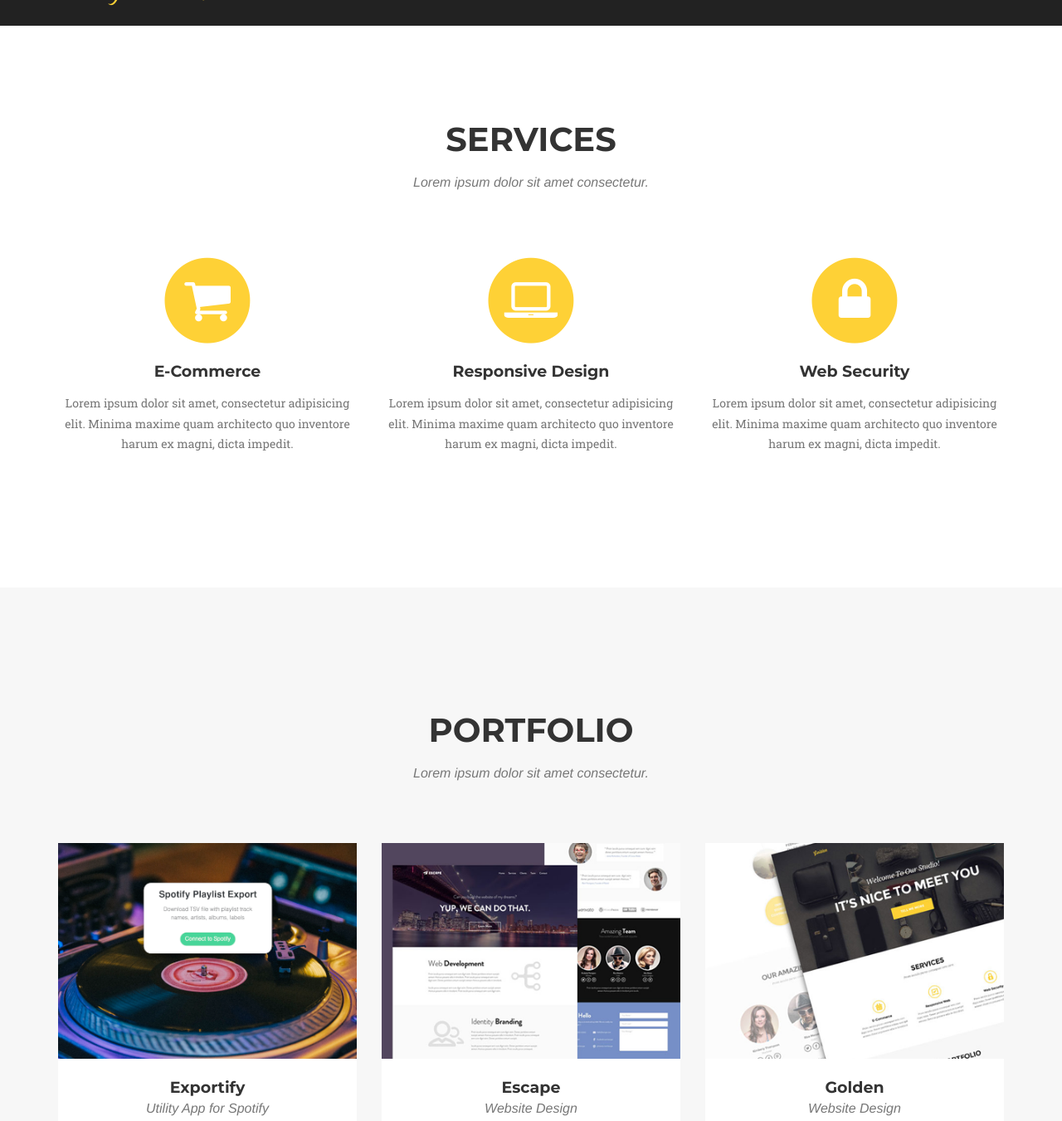
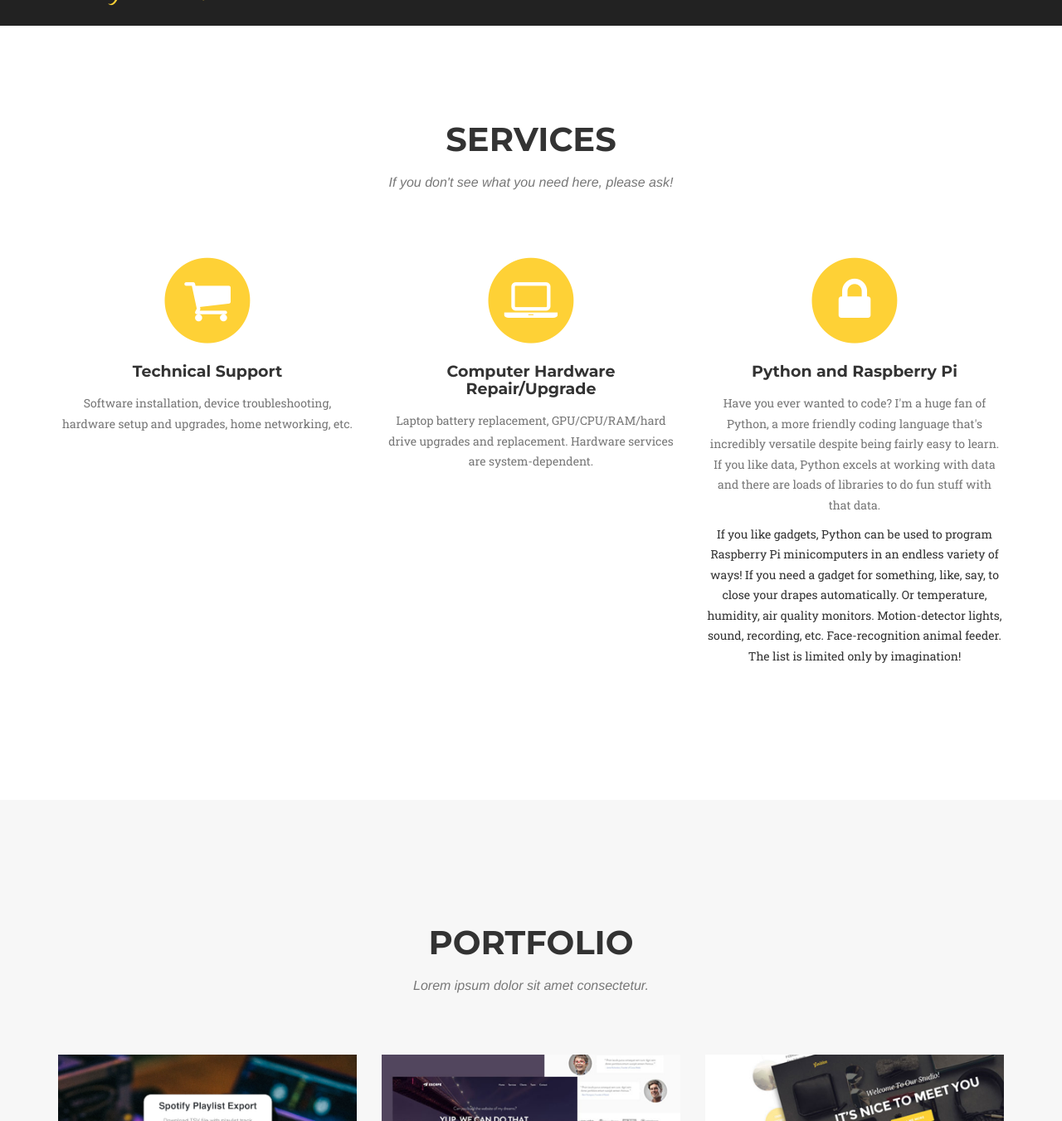
Before and after one commit to joan0fsnark/friendly-it, a Jekyll site: the page built from index.html, in a window 1280 px wide and 1400 px high, scrolled down 713 px, cut to the strip 49-1400 px from the top of the window. Shown: the whole strip at 83% size. Built offline with Jekyll 4.4.1, drawn with Linux system fonts in a browser that asks for light colours; some web fonts are replaced.

Commit message:
Update services.html

```diff
--- a/_includes/services.html
+++ b/_includes/services.html
@@ -4,7 +4,7 @@
             <div class="row">
                 <div class="col-lg-12 text-center">
                     <h2 class="section-heading">Services</h2>
-                    <h3 class="section-subheading text-muted">Lorem ipsum dolor sit amet consectetur.</h3>
+                    <h3 class="section-subheading text-muted">If you don't see what you need here, please ask!</h3>
                 </div>
             </div>
             <div class="row text-center">
@@ -13,24 +13,26 @@
                         <i class="fa fa-circle fa-stack-2x text-primary"></i>
                         <i class="fa fa-shopping-cart fa-stack-1x fa-inverse"></i>
                     </span>
-                    <h4 class="service-heading">E-Commerce</h4>
-                    <p class="text-muted">Lorem ipsum dolor sit amet, consectetur adipisicing elit. Minima maxime quam architecto quo inventore harum ex magni, dicta impedit.</p>
+                    <h4 class="service-heading">Technical Support</h4>
+                    <p class="text-muted">Software installation, device troubleshooting, hardware setup and upgrades, home networking, etc.</p>
                 </div>
                 <div class="col-md-4">
                     <span class="fa-stack fa-4x">
                         <i class="fa fa-circle fa-stack-2x text-primary"></i>
                         <i class="fa fa-laptop fa-stack-1x fa-inverse"></i>
                     </span>
-                    <h4 class="service-heading">Responsive Design</h4>
-                    <p class="text-muted">Lorem ipsum dolor sit amet, consectetur adipisicing elit. Minima maxime quam architecto quo inventore harum ex magni, dicta impedit.</p>
+                    <h4 class="service-heading">Computer Hardware Repair/Upgrade</h4>
+                    <p class="text-muted">Laptop battery replacement, GPU/CPU/RAM/hard drive upgrades and replacement. Hardware services are system-dependent.</p>
                 </div>
                 <div class="col-md-4">
                     <span class="fa-stack fa-4x">
                         <i class="fa fa-circle fa-stack-2x text-primary"></i>
                         <i class="fa fa-lock fa-stack-1x fa-inverse"></i>
                     </span>
-                    <h4 class="service-heading">Web Security</h4>
-                    <p class="text-muted">Lorem ipsum dolor sit amet, consectetur adipisicing elit. Minima maxime quam architecto quo inventore harum ex magni, dicta impedit.</p>
+                    <h4 class="service-heading">Python and Raspberry Pi</h4>
+                    <p class="text-muted">Have you ever wanted to code? I'm a huge fan of Python, a more friendly coding language that's incredibly versatile despite being fairly easy to learn. If you like data, Python excels at working with data and there are loads of libraries to do fun stuff with that data.</p>
+                    <p>If you like gadgets, Python can be used to program Raspberry Pi minicomputers in an endless variety of ways! If you need a gadget for something, like, say, to close your drapes automatically. Or temperature, humidity, air quality monitors. Motion-detector lights, sound, recording, etc. Face-recognition animal feeder. The list is limited only by imagination!</p>
+
                 </div>
             </div>
         </div>
```
